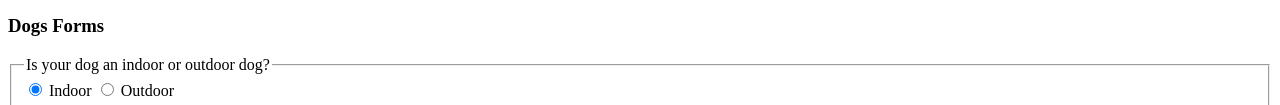
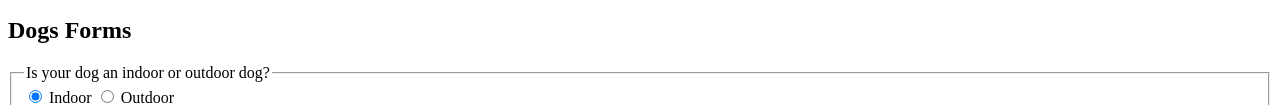
Before and after one commit to KDS-Creator/Dog-Photo-App, a plain HTML site: page index.html in a window 1280 px wide. Shown: the part 1419-1524 px from the top of the page. Drawn offline with Linux system fonts and the light colour scheme.

Commit message:
Fix section 3

```diff
--- a/index.html
+++ b/index.html
@@ -41,7 +41,7 @@
                 </figure>
             </section>
             <!-- Section 3 -->
-            <h3>Dogs Forms</h3>
+            <h2>Dogs Forms</h2>
             <form action="https://www.pexels.com/vi-vn/tim-kiem/dogs/">
                 <!-- Fieldset 1 -->
                 <fieldset>
```
